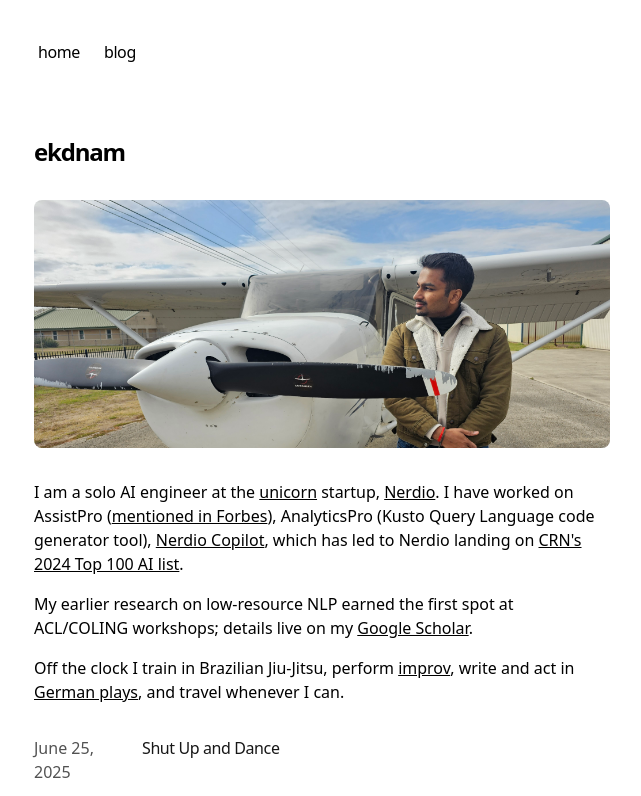
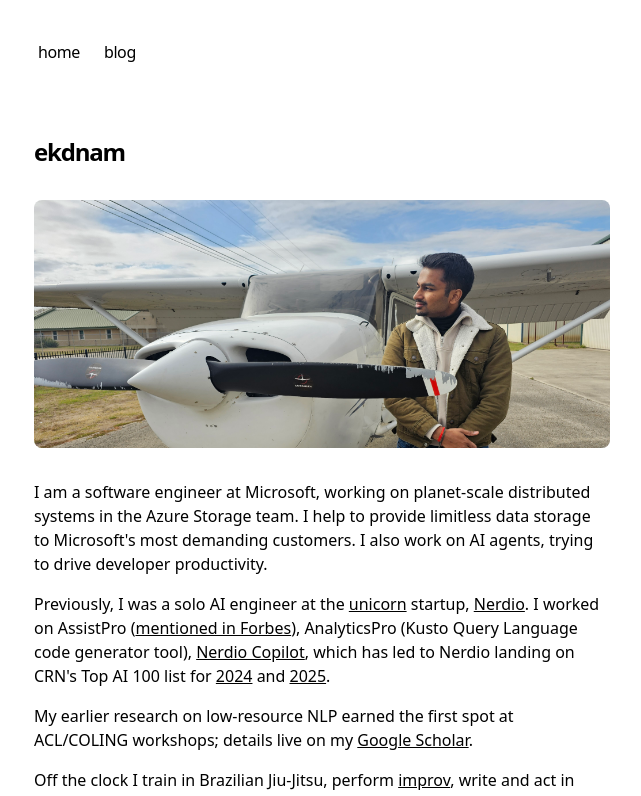
Before and after one commit to ekdnam/ekdnam.github.io, a Next.js app: page / in a window 1280 px wide. Shown: the top 796 px of the page, without its empty margins (318-959 px from the left). Built offline with nearby package versions, Linux system fonts and the light colour scheme.

Commit message:
Microsoft update

```diff
--- a/app/page.tsx
+++ b/app/page.tsx
@@ -22,8 +22,13 @@ export default function Page() {
         </div>
       </div>
       <p className="mb-4">
-        I am a solo AI engineer at the <a href="https://getnerdio.com/press/nerdio-secures-series-c-investment-from-general-atlantic/" className="underline">unicorn</a> startup, <a href="https://getnerdio.com" target="_blank" rel="noopener noreferrer" className="underline">Nerdio</a>.
-        I have worked on AssistPro (<a href="https://www.forbes.com/sites/adrianbridgwater/2024/04/02/the-rise-of-infused-lower-level-ai/" rel="noopener noreferrer" className="underline">mentioned in Forbes</a>), AnalyticsPro (Kusto Query Language code generator tool), <a href="https://nmehelp.getnerdio.com/hc/en-us/articles/30352365570957-Manage-Nerdio-Manager-Copilot" className="underline">Nerdio Copilot</a>, which has led to Nerdio landing on <a href="https://www.crn.com/news/cloud/2024/the-20-hottest-ai-cloud-companies-the-2024-crn-ai-100?page=14" className="underline">CRN's 2024 Top 100 AI list</a>.
+        I am a software engineer at Microsoft, working on planet-scale distributed systems in the Azure Storage team.
+        I help to provide limitless data storage to Microsoft's most demanding customers.
+        I also work on AI agents, trying to drive developer productivity.
+      </p>
+      <p className="mb-4">
+        Previously, I was a solo AI engineer at the <a href="https://getnerdio.com/press/nerdio-secures-series-c-investment-from-general-atlantic/" className="underline">unicorn</a> startup, <a href="https://getnerdio.com" target="_blank" rel="noopener noreferrer" className="underline">Nerdio</a>.
+        I worked on AssistPro (<a href="https://www.forbes.com/sites/adrianbridgwater/2024/04/02/the-rise-of-infused-lower-level-ai/" rel="noopener noreferrer" className="underline">mentioned in Forbes</a>), AnalyticsPro (Kusto Query Language code generator tool), <a href="https://nmehelp.getnerdio.com/hc/en-us/articles/30352365570957-Manage-Nerdio-Manager-Copilot" className="underline">Nerdio Copilot</a>, which has led to Nerdio landing on CRN's Top AI 100 list for <a href="https://www.crn.com/news/cloud/2024/the-20-hottest-ai-cloud-companies-the-2024-crn-ai-100?page=14" className="underline">2024</a> and <a href="https://www.crn.com/news/cloud/2025/the-20-hottest-ai-cloud-companies-the-2025-crn-ai-100?page=15" className="underline">2025</a>.
       </p>
       <p className="mb-4">
         My earlier research on low-resource NLP earned the first spot at ACL/COLING workshops; details live on my <a href="https://scholar.google.com/citations?user=TSl2LFMAAAAJ&hl=en" className="underline">Google Scholar</a>.
```
